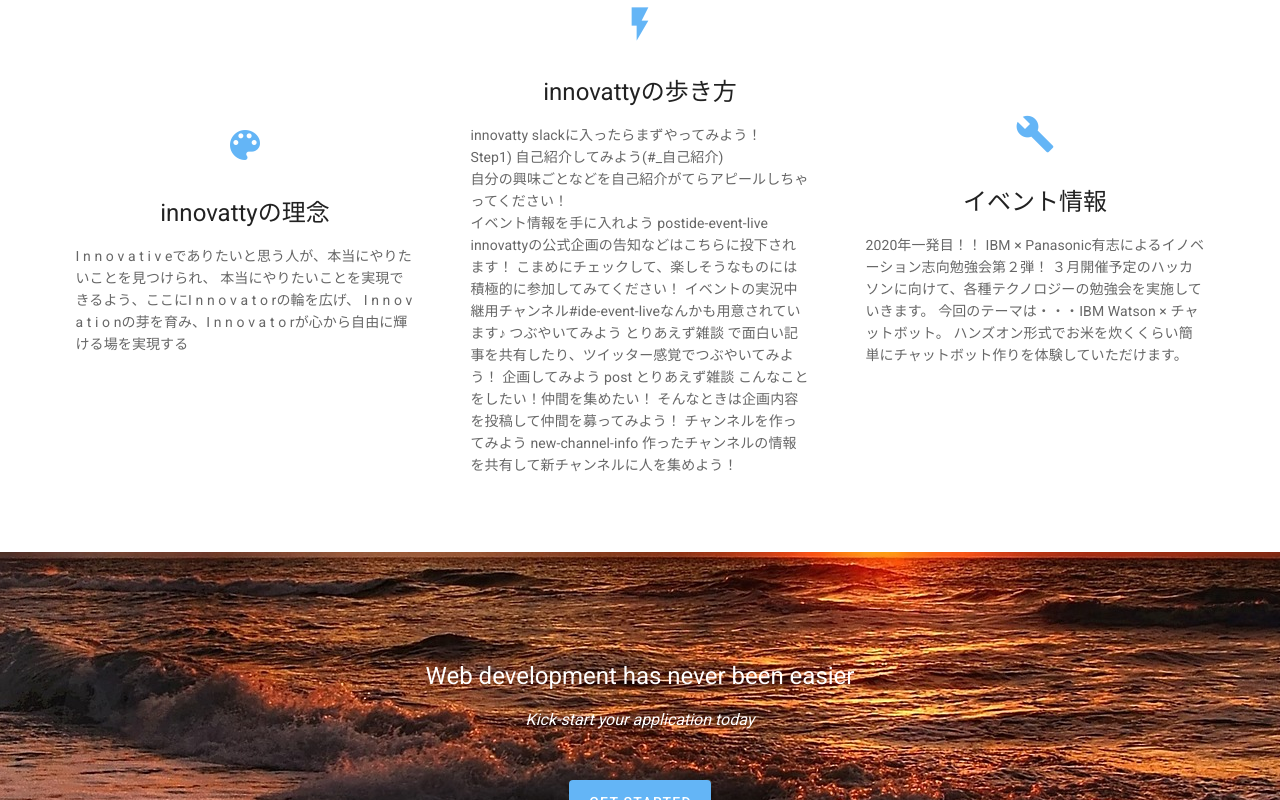
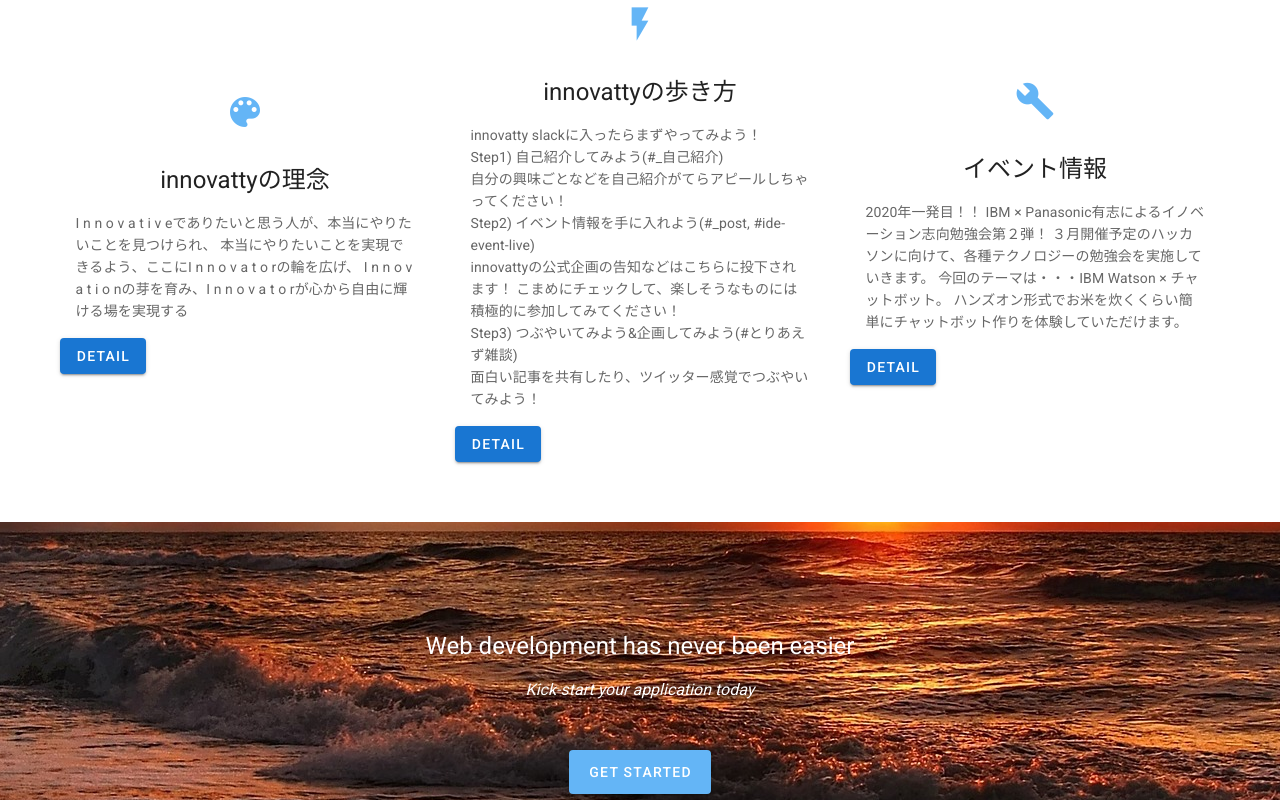
Before and after one commit to innovatty-home/top, a Vue app: page / in a window 1280 px wide. Shown: the part 760-1560 px from the top of the page. Built offline with nearby package versions, Linux system fonts and the light colour scheme.

Commit message:
トップメニューのモーダルのベースを作った

```diff
--- /dev/null
+++ b/src/components/DetailInfoModal.vue
@@ -0,0 +1,67 @@
+<template>
+    <v-dialog v-model="dialog" fullscreen hide-overlay transition="dialog-bottom-transition">
+    <template v-slot:activator="{ on }">
+        <v-btn color="primary" dark v-on="on">Detail</v-btn>
+    </template>
+      <v-card>
+        <v-toolbar dark color="primary">
+          <v-btn icon dark @click="dialog = false">
+            <v-icon>mdi-close</v-icon>
+          </v-btn>
+          <v-toolbar-title>{{contentTitle}}</v-toolbar-title>
+          <v-spacer></v-spacer>
+          <v-toolbar-items>
+            <v-btn dark text @click="dialog = false">Save</v-btn>
+          </v-toolbar-items>
+        </v-toolbar>
+        <v-list three-line subheader>
+          <v-list-item>
+            <v-list-item-content>
+                <v-img
+                src="@/assets/innovatty_rinen.png"
+                aspect-ratio="1"
+                class="grey lighten-2"
+                max-width="500"
+                max-height="300"
+                ></v-img>
+            </v-list-item-content>
+          </v-list-item>
+          <v-list-item>
+            <v-list-item-content>
+                <v-img
+                src="@/assets/innovatty_katsudo.png"
+                aspect-ratio="1"
+                class="grey lighten-2"
+                max-width="500"
+                max-height="300"
+                ></v-img>            </v-list-item-content>
+          </v-list-item>
+        </v-list>
+        <v-divider></v-divider>
+      </v-card>
+    </v-dialog>
+</template>
+
+<script lang="ts">
+  export default {
+    data () {
+      return {
+        dialog: false,
+        notifications: false,
+        contentTitle: "test"
+      }
+    },
+
+    props:['contentId'],
+
+    created () {
+        var contentData = require("@/contents/content_" + this.contentId + ".json");
+        this.contentTitle = contentData.contentTitle;
+
+    },
+
+    mounted () {
+    }
+
+  }
+</script>
--- a/src/components/HelloWorld.vue
+++ b/src/components/HelloWorld.vue
@@ -114,7 +114,7 @@ import TopMenu from '@/components/TopMenu.vue'
 
 export default Vue.extend({
   name: 'HelloWorld',
-  components: { AboutUs, TopMenu },
+  components: { AboutUs, TopMenu},
 
   data: () => ({})
 })
--- a/src/components/TopMenu.vue
+++ b/src/components/TopMenu.vue
@@ -13,6 +13,9 @@
             本当にやりたいことを実現できるよう、ここにI n n o v a t o rの輪を広げ、
             I n n o v a t i o nの芽を育み、I n n o v a t o rが心から自由に輝ける場を実現する
         </v-card-text>
+        <DetailInfoModal
+          :contentId=1
+        />
       </v-card>
     </v-flex>
     <v-flex xs12 md4>
@@ -30,27 +33,18 @@
           <br>
           自分の興味ごとなどを自己紹介がてらアピールしちゃってください！
           <br>
-
-
-          イベント情報を手に入れよう
-          postide-event-live
+          Step2) イベント情報を手に入れよう(#_post, #ide-event-live)
+          <br>
           innovattyの公式企画の告知などはこちらに投下されます！
           こまめにチェックして、楽しそうなものには積極的に参加してみてください！
-          イベントの実況中継用チャンネル#ide-event-liveなんかも用意されています♪
-
-          つぶやいてみよう
-          とりあえず雑談
-          で面白い記事を共有したり、ツイッター感覚でつぶやいてみよう！
-
-          企画してみよう
-          post とりあえず雑談
-          こんなことをしたい！仲間を集めたい！
-          そんなときは企画内容を投稿して仲間を募ってみよう！
-
-          チャンネルを作ってみよう
-          new-channel-info
-          作ったチャンネルの情報を共有して新チャンネルに人を集めよう！
+          <br>
+          Step3) つぶやいてみよう&企画してみよう(#とりあえず雑談)
+          <br>
+          面白い記事を共有したり、ツイッター感覚でつぶやいてみよう！
         </v-card-text>
+        <DetailInfoModal
+          :contentId=2
+        />
       </v-card>
     </v-flex>
     <v-flex xs12 md4>
@@ -71,7 +65,22 @@
 
           ハンズオン形式でお米を炊くくらい簡単にチャットボット作りを体験していただけます。
         </v-card-text>
+        <DetailInfoModal
+          :contentId=3
+        />
       </v-card>
     </v-flex>
   </v-layout>
 </template>
+
+<script lang="ts">
+import Vue from 'vue'
+import DetailInfoModal from '@/components/DetailInfoModal.vue'
+
+export default Vue.extend({
+  name: 'TopMenue',
+  components: { DetailInfoModal},
+
+  data: () => ({})
+})
+</script>
--- /dev/null
+++ b/src/contents/content_1.json
@@ -0,0 +1,3 @@
+{
+    "contentTitle": "innovattyの理念"
+}
--- /dev/null
+++ b/src/contents/content_2.json
@@ -0,0 +1,3 @@
+{
+    "contentTitle": "innovattyの歩き方"
+}
--- /dev/null
+++ b/src/contents/content_3.json
@@ -0,0 +1,3 @@
+{
+    "contentTitle": "イベント情報"
+}
```
Also changed, not shown: src/assets/innovatty_katsudo.png (added), src/assets/innovatty_rinen.png (added).
